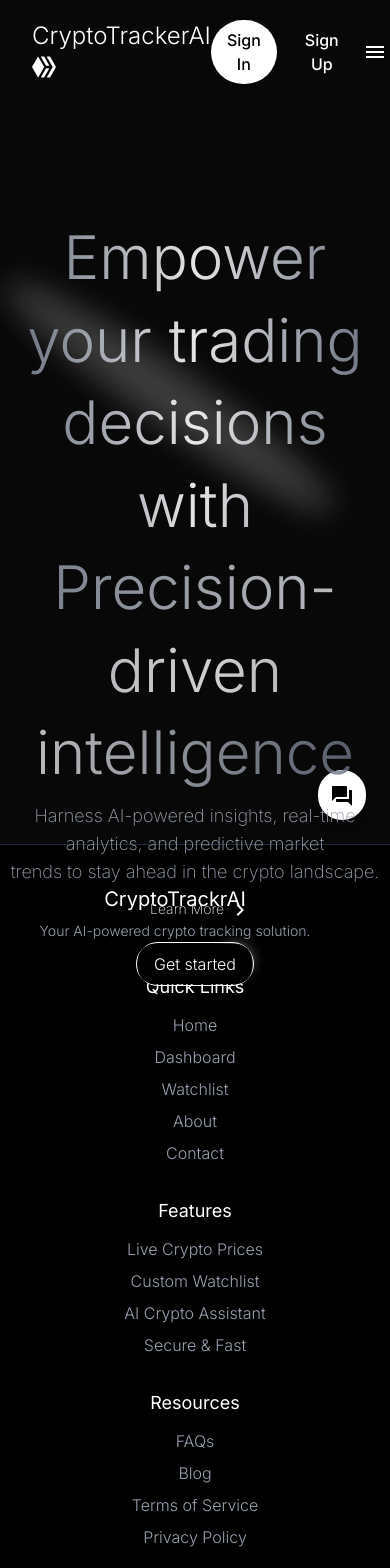
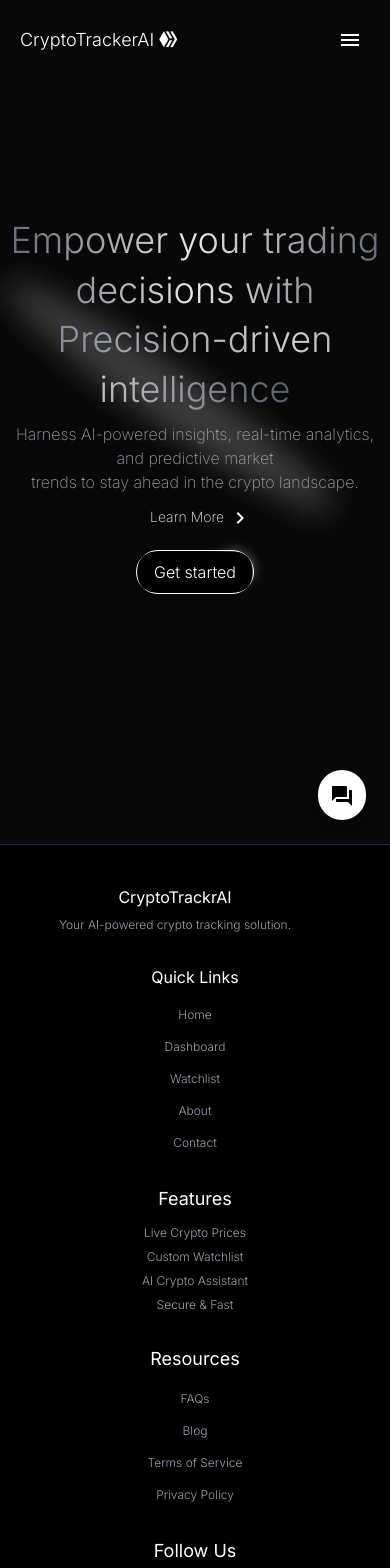
Before and after one commit to athulkrishnatn/CryptoXchangeWithAI, a React (Vite) app in the folder frontend/: page / in a window 390 px wide. Shown: the top 1568 px of the page. Built offline with nearby package versions, Linux system fonts and the light colour scheme.

Commit message:
added responsivenss to two pages

```diff
--- a/frontend/src/components/Common/Footer/Footer.jsx
+++ b/frontend/src/components/Common/Footer/Footer.jsx
@@ -4,54 +4,54 @@ import { Twitter, LinkedIn, GitHub, Telegram } from "@mui/icons-material";
 
 const Footer = () => {
   return (
-    <footer className="bg-black text-white py-10 border-t border-gray-800">
-      <div className="max-w-7xl mx-auto px-6 grid grid-cols-1 md:grid-cols-5 gap-8 text-center md:text-left">
+    <footer className="bg-black text-white py-10 border-t border-gray-800   w-full bottom-0">
+      <div className="max-w-7xl  mx-auto px-6 grid grid-cols-1 md:grid-cols-5 gap-8 text-center md:text-left">
 
         {/* Branding */}
         <div className="me-10">
-          <h2 className="text-xl font-normal">CryptoTrackrAI</h2>
-          <p className="text-gray-400 mt-2 font-light text-sm">
+          <h2 className="sm:text-lg md:text-xl lg:text-xl font-normal">CryptoTrackrAI</h2>
+          <p className="text-gray-400 mt-2 font-light text-xs sm:text-lg md:text-xl lg:text-xl">
             Your AI-powered crypto tracking solution.
           </p>
         </div>
 
         {/* Quick Links */}
         <div>
-          <h3 className="text-lg font-normal mb-3">Quick Links</h3>
+          <h3 className="sm:text-lg md:text-xl lg:text-xl font-normal mb-3">Quick Links</h3>
           <ul className="space-y-2">
-            <li><Link to="/" className="text-gray-400 hover:text-white transition font-light">Home</Link></li>
-            <li><Link to="/dashboard" className="text-gray-400 hover:text-white transition font-light">Dashboard</Link></li>
-            <li><Link to="/watchlist" className="text-gray-400 hover:text-white transition font-light">Watchlist</Link></li>
-            <li><Link to="/about" className="text-gray-400 hover:text-white transition font-light">About</Link></li>
-            <li><Link to="/contact" className="text-gray-400 hover:text-white transition font-light">Contact</Link></li>
+            <li><Link to="/" className="text-gray-400 hover:text-white transition font-light text-xs sm:text-lg md:text-xl lg:text-xl">Home</Link></li>
+            <li><Link to="/dashboard" className="text-gray-400 hover:text-white transition font-light text-xs sm:text-lg md:text-xl lg:text-xl">Dashboard</Link></li>
+            <li><Link to="/watchlist" className="text-gray-400 hover:text-white transition font-light text-xs sm:text-lg md:text-xl lg:text-xl">Watchlist</Link></li>
+            <li><Link to="/about" className="text-gray-400 hover:text-white transition font-light text-xs sm:text-lg md:text-xl lg:text-xl">About</Link></li>
+            <li><Link to="/contact" className="text-gray-400 hover:text-white transition font-light text-xs sm:text-lg md:text-xl lg:text-xl">Contact</Link></li>
           </ul>
         </div>
 
         {/* Features */}
         <div>
-          <h3 className="text-lg font-normal mb-3">Features</h3>
+          <h3 className="text-lg font-normal mb-3 sm:text-lg md:text-xl lg:text-xl">Features</h3>
           <ul className="space-y-2">
-            <li className="text-gray-400 font-light">Live Crypto Prices</li>
-            <li className="text-gray-400 font-light">Custom Watchlist</li>
-            <li className="text-gray-400 font-light">AI Crypto Assistant </li>
-            <li className="text-gray-400 font-light">Secure & Fast</li>
+            <li className="text-gray-400 font-light text-xs sm:text-lg md:text-xl lg:text-xl">Live Crypto Prices</li>
+            <li className="text-gray-400 font-light text-xs sm:text-lg md:text-xl lg:text-xl">Custom Watchlist</li>
+            <li className="text-gray-400 font-light text-xs sm:text-lg md:text-xl lg:text-xl">AI Crypto Assistant </li>
+            <li className="text-gray-400 font-light text-xs sm:text-lg md:text-xl lg:text-xl">Secure & Fast</li>
           </ul>
         </div>
 
         {/* Resources */}
         <div>
-          <h3 className="text-lg font-normal mb-3">Resources</h3>
+          <h3 className="text-lg font-normal mb-3 sm:text-lg md:text-xl lg:text-xl">Resources</h3>
           <ul className="space-y-2">
-            <li><Link to="/faq" className="text-gray-400 hover:text-white transition font-light">FAQs</Link></li>
-            <li><Link to="/blog" className="text-gray-400 hover:text-white transition font-light">Blog</Link></li>
-            <li><Link to="/terms" className="text-gray-400 hover:text-white transition font-light">Terms of Service</Link></li>
-            <li><Link to="/privacy" className="text-gray-400 hover:text-white transition font-light">Privacy Policy</Link></li>
+            <li><Link to="/faq" className="text-gray-400  hover:text-white transition font-light text-xs sm:text-lg md:text-xl lg:text-xl">FAQs</Link></li>
+            <li><Link to="/blog" className="text-gray-400 hover:text-white transition font-light text-xs sm:text-lg md:text-xl lg:text-xl">Blog</Link></li>
+            <li><Link to="/terms" className="text-gray-400 hover:text-white transition font-light text-xs sm:text-lg md:text-xl lg:text-xl">Terms of Service</Link></li>
+            <li><Link to="/privacy" className="text-gray-400 hover:text-white transition font-light text-xs sm:text-lg md:text-xl lg:text-xl">Privacy Policy</Link></li>
           </ul>
         </div>
 
         {/* Social Media */}
         <div>
-          <h3 className="text-lg font-normal mb-3">Follow Us</h3>
+          <h3 className="text-lg font-normal mb-3 sm:text-lg md:text-xl lg:text-xl">Follow Us</h3>
           <div className="flex justify-center md:justify-start space-x-4">
             <a href="https://twitter.com" target="_blank" className="text-gray-400 hover:text-white transition">
               <Twitter fontSize="small" />
@@ -71,7 +71,7 @@ const Footer = () => {
       </div>
 
       {/* Bottom Footer */}
-      <div className="text-center text-gray-500 text-sm mt-8 border-t border-gray-800 pt-4">
+      <div className="text-center font-light text-gray-500 text-sm mt-8 border-t border-gray-800 pt-4 ">
         &copy; {new Date().getFullYear()} CryptoTrackrAI. All Rights Reserved.
       </div>
     </footer>
--- a/frontend/src/components/Common/Header/drawer.jsx
+++ b/frontend/src/components/Common/Header/drawer.jsx
@@ -25,16 +25,20 @@ export default function AnchorTemporaryDrawer() {
           >
           <div className='p-5 ms-4 font-medium  h-[100vh] w-[40vh] '>
             <Link to="/">
-            <p className='hover:text-white'>Home</p>
+            <p className='hover:text-gray-700 font-light py-3'>Home</p>
             </Link>
             <Link to="/compare">
-            <p className='hover:text-white'>Compare</p>
+            <p className='hover:text-gray-700 font-light py-3'>About</p>
+            </Link>
+            <Link to="/dashboard">
+            <p className='hover:text-gray-700 font-light py-3'>Coins</p>
+            </Link>
+
+            <Link to="/nft">
+            <p className='hover:text-gray-700 font-light py-3'>NFT</p>
             </Link>
             <Link to="/watchlist">
-            <p className='hover:text-white'>Watchlist</p>
-            </Link>
-            <Link to="/dashboard">
-            <p className='hover:text-white'>Dashboard</p>
+            <p className='hover:text-gray-700 font-light py-3'>Watchlist</p>
             </Link>
           </div>
           </Drawer>
--- a/frontend/src/components/Common/Header/index.jsx
+++ b/frontend/src/components/Common/Header/index.jsx
@@ -32,8 +32,8 @@ const Header = () => {
     <>
       <div className=" fixed top-0 left-0 w-full  backdrop-blur-md z-50  flex justify-between items-center   p-5 ps-5">
         <Link to={"/"}>
-          <h1 className="ms-3 text-2xl text-white font-light">
-            CryptoTrackerAI <i class="fa-brands fa-hive"></i>
+          <h1 className=" text-lg sm:text-xl lg:ms-3 lg:text-2xl text-white font-light">
+         <span>   CryptoTrackerAI <i class="fa-brands fa-hive sm:w-sm"></i></span>
           </h1>
         </Link>
 
@@ -48,7 +48,7 @@ const Header = () => {
 
         </div>
 
-        <div className="text-white font-light flex gap-3">
+        <div className="text-white font-light hidden md:flex gap-3">
           {token ? (
             <button
               onClick={handleLogout}
--- a/frontend/src/components/LandingPage/MainComponent/index.jsx
+++ b/frontend/src/components/LandingPage/MainComponent/index.jsx
@@ -23,13 +23,13 @@ const MainComponent = () => {
     <Spotlight  className="mt-[-50px] ml-[-50px]">
       <div className="text-center mt-[27rem] w-full h-screen">
         {/* Heading section */}
-        <h1 className="text-6xl bg-gradient-to-r from-gray-500 via-white to-gray-500 bg-clip-text text-transparent font-light leading-snug opacity-90">
+        <h1 className="text-4xl sm:text-5xl lg:text-6xl bg-gradient-to-r from-gray-500 via-white to-gray-500 bg-clip-text text-transparent font-light leading-snug opacity-90">
           Empower your trading decisions with <br />
           <span className="bg-gradient-to-r from-gray-400 via-white to-gray-500 bg-clip-text font-light leading-snug opacity-90">
             Precision-driven intelligence
           </span>
         </h1>
-        <h5 className="mt-2 text-lg font-extralight text-gray-400">
+        <h5 className="mt-2 sm:text-lg font-extralight text-gray-400">
           Harness AI-powered insights, real-time analytics, and predictive market <br />
           trends to stay ahead in the crypto landscape.
           <p className= "  b text-gray-100 font-extralight  mt-3 text-sm ms-3 cursor-pointer hover:underline-offset-1   relative z-10 ">Learn More <ChevronRightIcon/> </p>
--- a/frontend/src/components/Login/index.jsx
+++ b/frontend/src/components/Login/index.jsx
@@ -66,13 +66,13 @@ const Login = ({ onLoginSuccess }) => {
   };
 
   return (
-    <div className="fixed inset-0 flex justify-center items-center bg-black bg-opacity-50">
+    <div className="fixed inset-0 flex justify-center items-center bg-black bg-opacity-50 sm:my-10">
       <div className="w-full flex justify-between items-center p-5 absolute top-0">
         <h1 className="text-white text-lg font-medium ps-2">CryptoTrackerAI</h1>
         <h1 className="text-white text-lg font-bold pe-5">Sign In</h1>
       </div>
 
-      <div className="bg-black border-[2px] border-gray-400/30 p-8 rounded-lg shadow-lg w-96">
+      <div className="bg-black border-[2px] border-gray-400/30 p-8 rounded-lg shadow-lg w-96 sm:w-sm">
         <h2 className="text-2xl font-semibold text-white text-center mb-6">
           Sign in to Cryptotracker AI
         </h2>
@@ -98,7 +98,7 @@ const Login = ({ onLoginSuccess }) => {
             required
             className="w-full p-3 bg-gray-700 text-white rounded-md"
           />
-          <motion.button
+          <button
             type="submit"
             style={{ minWidth: "150px" }}
             disabled={loading}
@@ -112,7 +112,7 @@ const Login = ({ onLoginSuccess }) => {
             ) : (
               "Sign In"
             )}
-          </motion.button>
+          </button>
         </form>
 
         <p className="text-gray-500 text-sm text-center justify-center pt-4">
--- a/frontend/src/components/SignUp/index.jsx
+++ b/frontend/src/components/SignUp/index.jsx
@@ -38,7 +38,7 @@ const Signup = () => {
 
   return (
     <div
-      className="fixed inset-0 flex justify-center items-center bg-black bg-opacity-50 "
+      className="fixed inset-0 flex justify-center items-center bg-black bg-opacity-50 sm:py-10"
       onClick={() => navigate("/")}
     >
     <div className="w-full flex justify-between items-center p-5 absolute top-0">
@@ -46,10 +46,10 @@ const Signup = () => {
     <h1 className="text-white text-lg font-bold pe-5">Sign Up</h1>
   </div>
       <div
-        className="bg-black border-[2px] border-gray-600/30 p-8 rounded-lg shadow-lg w-96"
+        className="bg-black border-[2px] border-gray-600/30 p-8 rounded-lg shadow-lg w-96 sm:py-10 sm:mx-7 sm:w-sm"
         onClick={(e) => e.stopPropagation()}
       >
-        <h2 className="text-2xl font-semibold text-white text-center ">Sign Up</h2>
+        <h2 className="text-xl font-semibold text-white text-center md:text-2xl lg:text-3xl ">Sign Up</h2>
         <p className="pt-2 pb-5 text-sm text-gray-500 ">Sign up to track and manage your favorite cryptos easily!</p>
 
         {error && <p className="text-red-400 text-center mb-4">{error}</p>}
```
Also changed, not shown: frontend/src/pages/About.jsx (+18 -18 lines).
